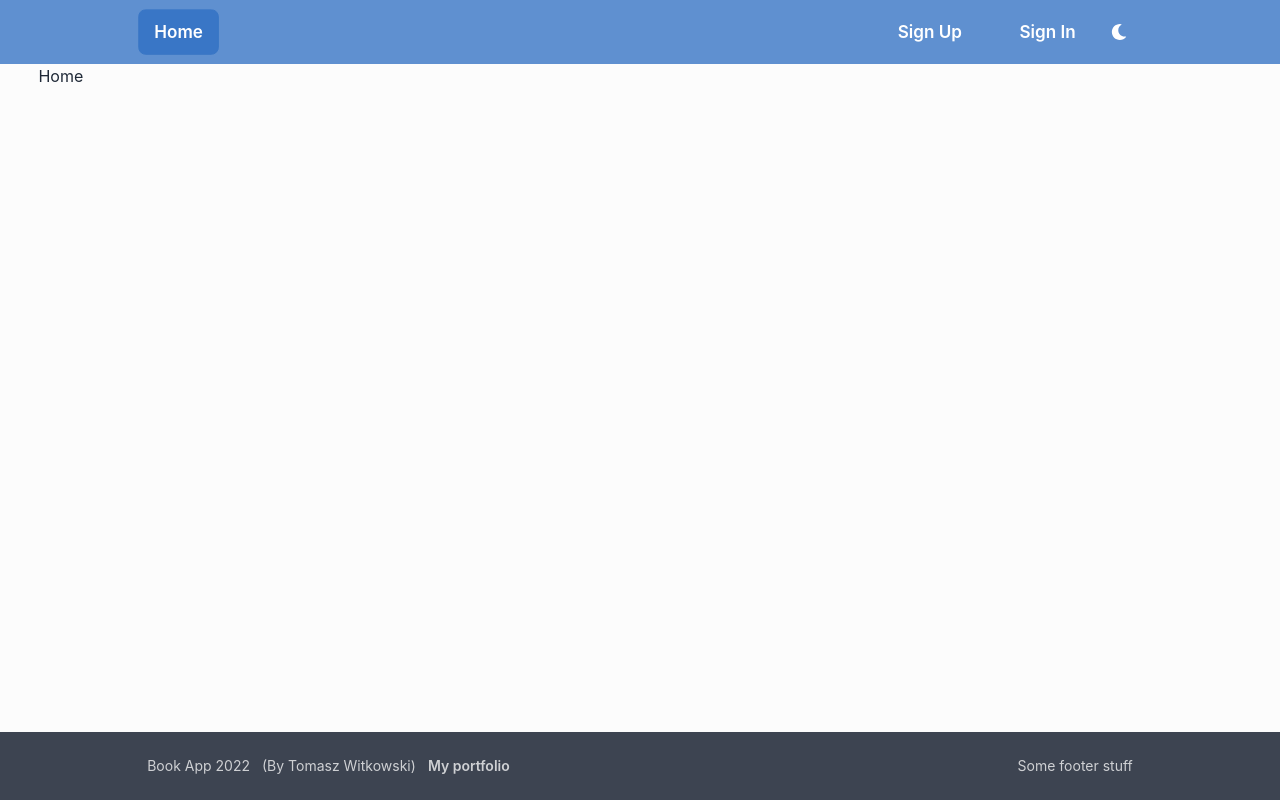
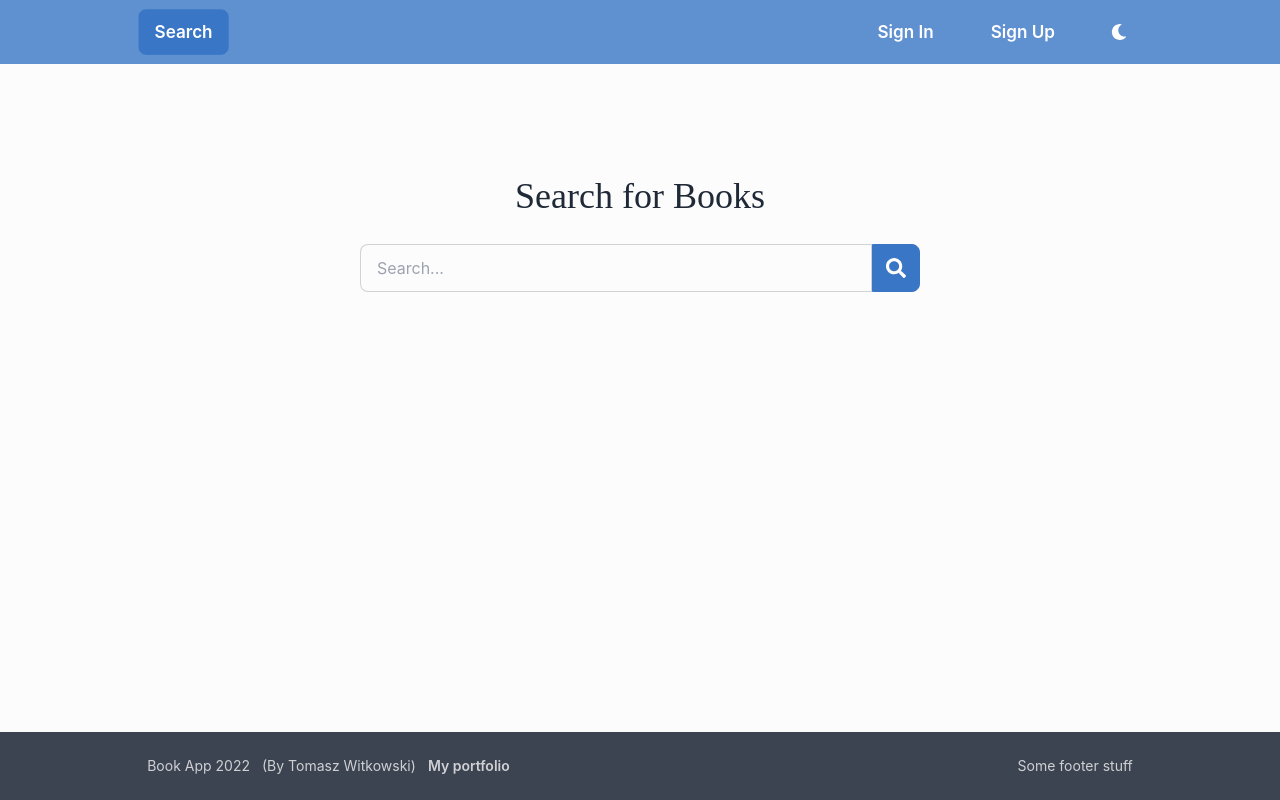
Before and after one commit to witktom5/book-app, a React (Create React App) app: page / in a window 1280 px wide. Built offline with nearby package versions, Linux system fonts and the light colour scheme; no server answers.

Commit message:
add search page

```diff
--- a/public/index.html
+++ b/public/index.html
@@ -1,14 +1,12 @@
 <!DOCTYPE html>
 <html lang="en">
-  <head>
+
+<head>
     <meta charset="utf-8" />
     <link rel="icon" href="%PUBLIC_URL%/favicon.ico" />
     <meta name="viewport" content="width=device-width, initial-scale=1" />
     <meta name="theme-color" content="#000000" />
-    <meta
-      name="description"
-      content="Web site created using create-react-app"
-    />
+    <meta name="description" content="Web site created using create-react-app" />
     <link rel="apple-touch-icon" href="%PUBLIC_URL%/logo192.png" />
     <!--
       manifest.json provides metadata used when your web app is installed on a
@@ -24,9 +22,10 @@
       work correctly both with client-side routing and a non-root public URL.
       Learn how to configure a non-root public URL by running `npm run build`.
     -->
-    <title>React App</title>
-  </head>
-  <body>
+    <title>Book App</title>
+</head>
+
+<body>
     <noscript>You need to enable JavaScript to run this app.</noscript>
     <div id="root"></div>
     <!--
@@ -39,5 +38,6 @@
       To begin the development, run `npm start` or `yarn start`.
       To create a production bundle, use `npm run build` or `yarn build`.
     -->
-  </body>
+</body>
+
 </html>
--- a/src/App.js
+++ b/src/App.js
@@ -5,7 +5,7 @@ import 'react-toastify/dist/ReactToastify.css';
 import Layout from './components/layout/Layout';
 import PrivateRoute from './components/PrivateRoute';
 
-import Home from './pages/Home';
+import Search from './pages/Search';
 import SignIn from './pages/SignIn';
 import SignUp from './pages/SignUp';
 import Profile from './pages/Profile';
@@ -16,7 +16,7 @@ function App() {
       <Router>
         <Layout>
           <Routes>
-            <Route path='/' element={<Home />} />
+            <Route path='/' element={<Search />} />
             <Route path='/sign-in' element={<SignIn />} />
             <Route path='/sign-up' element={<SignUp />} />
             <Route path='/profile' element={<PrivateRoute />}>
--- a/src/components/layout/Navbar.jsx
+++ b/src/components/layout/Navbar.jsx
@@ -8,7 +8,7 @@ import MenuButton from '../MenuButton';
 import Spinner from '../Spinner';
 
 function Navbar() {
-  const { loggedIn, loading, setLoggedIn } = useAuthStatus();
+  const { loggedIn, loading, setLoggedIn, username } = useAuthStatus();
   const navigate = useNavigate();
   const auth = getAuth();
   const onLogout = () => {
@@ -28,41 +28,49 @@ function Navbar() {
       <div className='navbar lg:w-4/5'>
         <div className='flex-none'></div>
         <DropdownMenu>
-          <MenuButton to='/' text='Home' />
+          <MenuButton to='/' text='Search' />
           {loggedIn ? (
+            <>
+              <MenuButton to='/profile' text={`Profile (${username})`} />
               <button
                 onClick={onLogout}
                 className='btn btn-ghost normal-case text-lg flex gap-2'
               >
                 Log Out
               </button>
+            </>
           ) : (
             <>
+              <MenuButton to='/sign-in' text='Sign In' />
               <MenuButton to='/sign-up' text='Sign Up' />
-              <MenuButton to='/sign-in' text='Sign In' />
             </>
           )}
         </DropdownMenu>
         <div className='hidden lg:flex gap-5'>
-          <MenuButton to='/' text='Home' />
+          <MenuButton to='/' text='Search' />
         </div>
         <div className='ml-auto'>
           <div className='hidden lg:flex gap-5'>
             {loggedIn ? (
+              <>
+                <MenuButton to='/profile' text={`Profile (${username})`} />
                 <button
                   onClick={onLogout}
                   className='btn btn-ghost normal-case text-lg flex gap-2'
                 >
                   Log Out
                 </button>
+              </>
             ) : (
               <>
+                <MenuButton to='/sign-in' text='Sign In' />
                 <MenuButton to='/sign-up' text='Sign Up' />
-                <MenuButton to='/sign-in' text='Sign In' />
               </>
             )}
           </div>
+          <div className='ml-5'>
             <ColorSchemeToggler />
+          </div>
         </div>
       </div>
     </nav>
--- a/src/hooks/useAuthStatus.js
+++ b/src/hooks/useAuthStatus.js
@@ -3,6 +3,7 @@ import { getAuth, onAuthStateChanged } from 'firebase/auth';
 
 export const useAuthStatus = () => {
   const [loggedIn, setLoggedIn] = useState(false);
+  const [username, setUsername] = useState(null);
   const [loading, setLoading] = useState(true);
   const isMounted = useRef(true);
 
@@ -12,6 +13,7 @@ export const useAuthStatus = () => {
       onAuthStateChanged(auth, (user) => {
         if (user) {
           setLoggedIn(true);
+          setUsername(user.displayName);
         }
         setLoading(false);
       });
@@ -22,5 +24,5 @@ export const useAuthStatus = () => {
     };
   }, [isMounted]);
 
-  return { loggedIn, setLoggedIn, loading };
+  return { loggedIn, setLoggedIn, loading, username };
 };
--- a/src/index.css
+++ b/src/index.css
@@ -9,6 +9,7 @@ body {
 }
 
 main {
+  padding-block: 3em;
   padding-inline: clamp(0.7em, 3vw, 4em);
 }
 
--- a/src/pages/Home.jsx
+++ /dev/null
@@ -1,4 +0,0 @@
-function Home() {
-  return <div>Home</div>;
-}
-export default Home;
--- /dev/null
+++ b/src/pages/Search.jsx
@@ -0,0 +1,67 @@
+import { useState } from 'react';
+import { useNavigate } from 'react-router-dom';
+import { FaSearch } from 'react-icons/fa';
+import axios from 'axios';
+import Spinner from '../components/Spinner';
+import { toast } from 'react-toastify';
+
+function Search() {
+  const [isLoading, setIsLoading] = useState(false);
+  const [search, setSearch] = useState('');
+
+  const API_URL = 'https://gutendex.com/books/?';
+
+  const navigate = useNavigate();
+
+  // fetch books from api
+
+  const onSubmit = async (e) => {
+    e.preventDefault();
+    if (search.length < 3)
+      return toast.info('You must enter at least 3 characters');
+    try {
+      setIsLoading(true);
+      console.log(isLoading);
+      const res = await axios.get(`${API_URL}`);
+      console.log(res.data);
+    } catch (error) {
+      console.log(error);
+    }
+    setIsLoading(false);
+  };
+
+  return isLoading ? (
+    <Spinner />
+  ) : (
+    <>
+      <header>
+        <h1 className='text-4xl text-center mt-16'>Search for Books</h1>
+      </header>
+      <div>
+        <form onSubmit={onSubmit}>
+          <div className='form-control'>
+            <div className='input-group justify-center mt-7'>
+              <input
+                type='text'
+                placeholder='Search...'
+                className='input input-bordered w-full max-w-lg'
+                value={search}
+                onChange={(e) => {
+                  setSearch(e.target.value);
+                }}
+              />
+              <button
+                type='submit'
+                className='btn btn-square btn-primary'
+                aria-label='search'
+              >
+                <FaSearch className='w-5 h-5' />
+              </button>
+            </div>
+          </div>
+        </form>
+      </div>
+    </>
+  );
+}
+export default Search;
--- a/src/pages/SignIn.jsx
+++ b/src/pages/SignIn.jsx
@@ -4,7 +4,6 @@ import { Link, useNavigate } from 'react-router-dom';
 import { getAuth, signInWithEmailAndPassword } from 'firebase/auth';
 
 function SignIn() {
-  const [showPassword, setShowPassword] = useState(false);
   const [formData, setFormData] = useState({ email: '', password: '' });
   const { email, password } = formData;
 
@@ -40,40 +39,41 @@ function SignIn() {
 
   return (
     <>
-      <div>
       <header>
-          <p>Welcome Back!</p>
+        <h1 className='text-4xl text-center'>Sign In</h1>
       </header>
-        <main>
-          <form onSubmit={onSubmit}>
+      <form className='flex pt-10' onSubmit={onSubmit}>
+        <div className='mx-auto flex flex-col gap-2 w-full max-w-sm'>
           <input
             type='email'
+            className='input input-bordered'
             placeholder='Email'
             id='email'
             value={email}
             onChange={onChange}
           />
-
-            <div>
           <input
-                type={showPassword ? 'text' : 'password'}
+            type='password'
             placeholder='Password'
+            className='input input-bordered w-full max-w-md'
             id='password'
             value={password}
             onChange={onChange}
           />
+
+          <div className='flex w-full max-w-sm items-center justify-between mt-3'>
+            <button className='btn btn-primary'>Sign In</button>
+            <div className='flex flex-col items-end'>
+              <Link className='text-slate-500' to='/sign-up'>
+                Sign Up Instead
+              </Link>
+              <Link className='text-slate-500' to='/forgot-password'>
+                Forgot Password
+              </Link>
             </div>
-            <Link to='/forgot-password'>Forgot Password</Link>
-
-            <div>
-              <p>Sign In</p>
-              <button>Go</button>
+          </div>
         </div>
       </form>
-
-          <Link to='/sign-up'>Sign Up Instead</Link>
-        </main>
-      </div>
     </>
   );
 }
--- a/src/pages/SignUp.jsx
+++ b/src/pages/SignUp.jsx
@@ -10,13 +10,12 @@ import { doc, setDoc, serverTimestamp } from 'firebase/firestore';
 import { db } from '../firebase/firebase.config';
 
 function SignUp() {
-  const [showPassword, setShowPassword] = useState(false);
   const [formData, setFormData] = useState({
     name: '',
     email: '',
     password: '',
   });
-  const { email, password, name } = formData;
+  const { email, password, username } = formData;
 
   const navigate = useNavigate();
 
@@ -39,7 +38,7 @@ function SignUp() {
       );
       const user = userCredential.user;
       updateProfile(auth.currentUser, {
-        displayName: name,
+        displayName: username,
       });
 
       const formDataCopy = { ...formData };
@@ -56,48 +55,49 @@ function SignUp() {
 
   return (
     <>
-      <div>
       <header>
-          <p>Welcome Back!</p>
+        <h1 className='text-4xl text-center'>Sign Up</h1>
       </header>
-        <main>
-          <form onSubmit={onSubmit}>
+      <form className='flex pt-10' onSubmit={onSubmit}>
+        <div className='mx-auto flex flex-col gap-2 w-full max-w-sm'>
           <input
             type='text'
-              placeholder='Name'
+            className='input input-bordered'
+            placeholder='Username'
             id='name'
-              value={name}
+            value={username}
             onChange={onChange}
           />
 
           <input
             type='email'
+            className='input input-bordered'
             placeholder='Email'
             id='email'
             value={email}
             onChange={onChange}
           />
-
-            <div className='passwordInputDiv'>
           <input
-                type={showPassword ? 'text' : 'password'}
+            type='password'
             placeholder='Password'
+            className='input input-bordered w-full max-w-md'
             id='password'
             value={password}
             onChange={onChange}
           />
+          <div className='flex w-full max-w-sm items-center justify-between mt-3'>
+            <button className='btn btn-primary'>Sign Up</button>
+            <div className='flex flex-col items-end'>
+              <Link className='text-slate-500' to='/sign-in'>
+                Sign In Instead
+              </Link>
+              <Link className='text-slate-500' to='/forgot-password'>
+                Forgot Password
+              </Link>
             </div>
-            <Link to='/forgot-password'>Forgot Password</Link>
-
-            <div>
-              <p>Sign Up</p>
-              <button>Go</button>
+          </div>
         </div>
       </form>
-
-          <Link to='/sign-in'>Sign In Instead</Link>
-        </main>
-      </div>
     </>
   );
 }
```
Also changed, not shown: src/pages/Profile.jsx (+2 -15 lines). Lines whose indentation alone changed are shown as unchanged.
